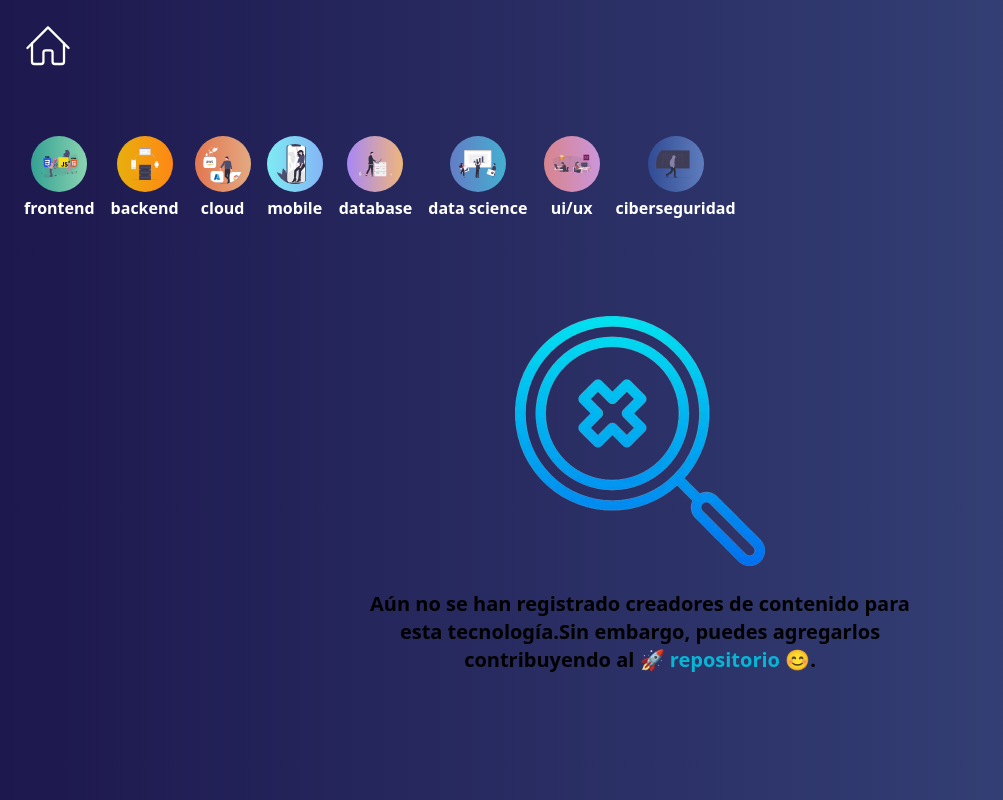
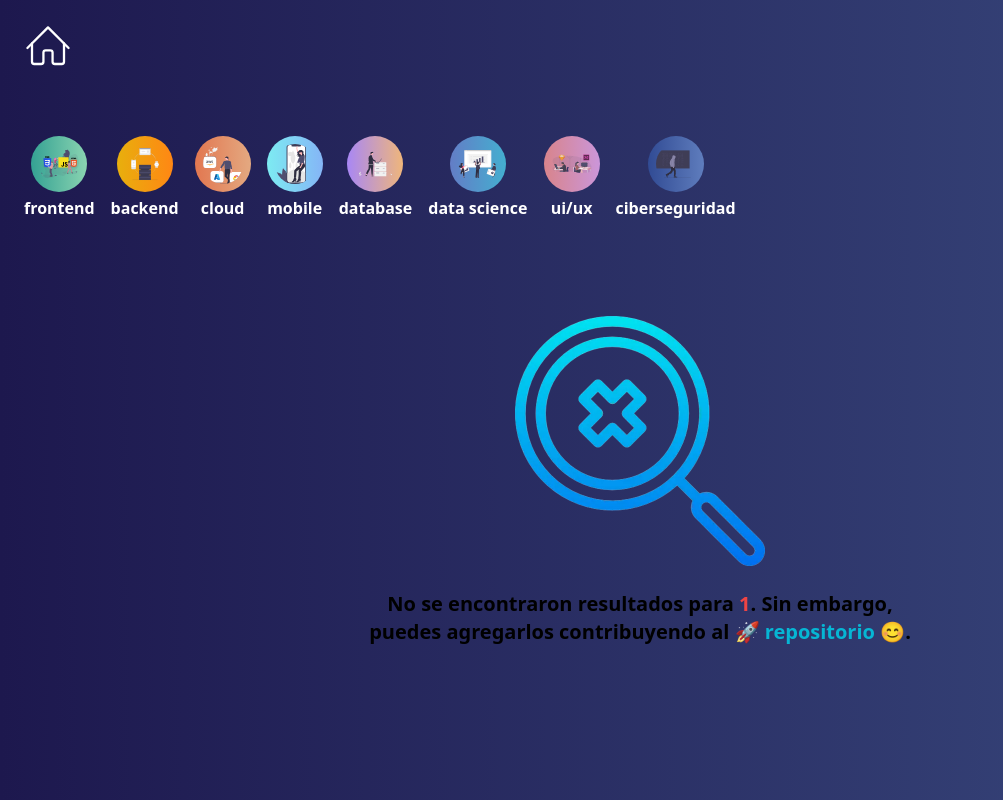
Before and after one commit to xavimondev/contentcreators, a Next.js app: page /category/1 in a window 1280 px wide. Shown: the whole page, without its empty margins (0-1003 px from the left). Built offline with nearby package versions, Linux system fonts and the light colour scheme.

Commit message:
update no-data-found component

```diff
--- a/components/category-detail.tsx
+++ b/components/category-detail.tsx
@@ -4,7 +4,7 @@ import { api } from 'data/api'
 
 import type { Category, Creator } from 'types'
 
-import NoContentCreators from './empty-state'
+import NoDataFound from './no-data-found'
 import FormSearch from './form-search'
 import ListCreator from './list-creator'
 
@@ -16,7 +16,6 @@ const CategoryDetail = ({ categoryId }: PropsCategoryDetail) => {
   const [creators, setCreators] = useState<Creator[]>([])
   const [isSearching, setIsSearching] = useState<boolean>(false)
   const [query, setQuery] = useState<string>('')
-  console.log({ query, isSearching })
 
   // TODO: Check if this useEffect is an anti-pattern
   useEffect(() => {
@@ -42,16 +41,10 @@ const CategoryDetail = ({ categoryId }: PropsCategoryDetail) => {
       {creators.length > 0 ? (
         <ListCreator listCreators={creators} />
       ) : (
-        <NoContentCreators>
-          {!isSearching ? (
-            <>Aún no se han registrado creadores de contenido para esta tecnología.</>
-          ) : (
-            <>
-              No se encontraron resultados para{' '}
-              <span className='text-red-500 text-2xl font-bold'>{query}</span> en esta tecnología.
-            </>
-          )}
-        </NoContentCreators>
+        <NoDataFound
+          message='No se encontraron resultados para'
+          keyword={isSearching ? query : categoryId}
+        />
       )}
     </>
   )
--- a/components/empty-state.tsx
+++ b/components/no-data-found.tsx
@@ -2,15 +2,17 @@ import Image from 'next/image'
 import CustomLink from './custom-link'
 
 type NoDataFoundProps = {
-  children?: React.ReactNode // it could be a fancy component that shows an error message or a simple message
+  message: string
+  keyword: string
 }
 
-const NoDataFound = ({ children }: NoDataFoundProps) => {
+const NoDataFound = ({ message, keyword }: NoDataFoundProps) => {
   return (
     <div className='flex flex-col gap-6 justify-center items-center mt-16'>
       <Image src='/img/no-data.webp' alt='Data not found' height='250' width='250' layout='fixed' />
       <p className='dark:text-white text-base md:text-xl font-semibold max-w-xl text-center'>
-        {children}Sin embargo, puedes agregarlos contribuyendo al{' '}
+        {message} <span className='text-red-500 font-bold'>{keyword}</span>. Sin embargo, puedes
+        agregarlos contribuyendo al{' '}
         <CustomLink
           classes='text-cyan-500'
           href='https://github.com/d3vcloud/social-creators'
```
